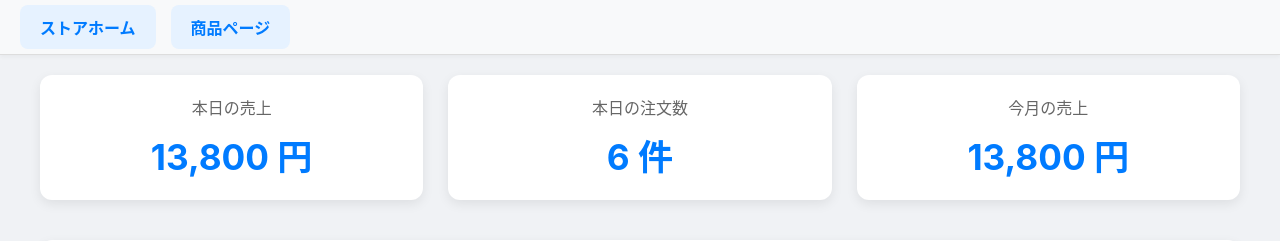
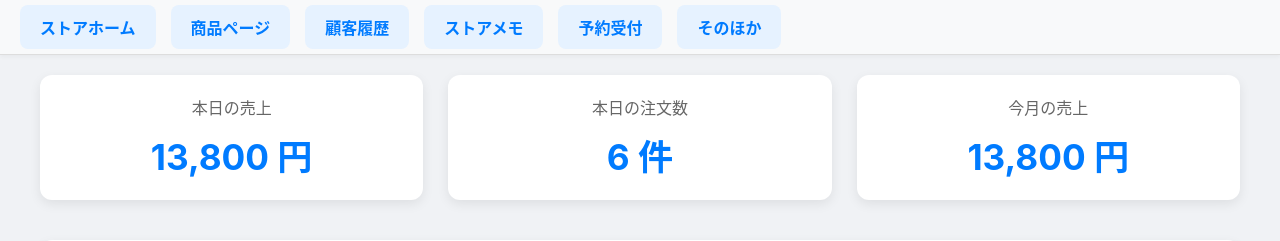
Before and after one commit to s2422092/DS_hakka, a Flask app: page /stores/store_home in a window 1280 px wide. Shown: the part 141-382 px from the top of the page. Run offline with Flask 3, Linux system fonts and the light colour scheme; a user stored in the database is signed in; data comes from the database, SQL or seed files in the repository.

Commit message:
リンクの作成

```diff
--- a/templates/stores_detail/store_home.html
+++ b/templates/stores_detail/store_home.html
@@ -34,6 +34,10 @@
     <div class="sub-navigation">
         <a href="{{ url_for('stores_detail.store_home') }}" class="shortcut-link">ストアホーム</a>
         <a href="{{ url_for('stores_detail.store_home_menu') }}" class="shortcut-link">商品ページ</a>
+        <a href="" class="shortcut-link">顧客履歴</a>
+        <a href="" class="shortcut-link">ストアメモ</a>
+        <a href="" class="shortcut-link">予約受付</a>
+        <a href="" class="shortcut-link">そのほか</a>
     </div>
 
 
--- a/templates/stores_detail/store_home_menu.html
+++ b/templates/stores_detail/store_home_menu.html
@@ -33,6 +33,10 @@
     <div class="sub-navigation">
         <a href="{{ url_for('stores_detail.store_home') }}" class="shortcut-link">ストアホーム</a>
         <a href="{{ url_for('stores_detail.store_home_menu') }}" class="shortcut-link">商品ページ</a>
+        <a href="" class="shortcut-link">顧客履歴</a>
+        <a href="" class="shortcut-link">ストアメモ</a>
+        <a href="" class="shortcut-link">予約受付</a>
+        <a href="" class="shortcut-link">そのほか</a>
     </div>
 
 
```
